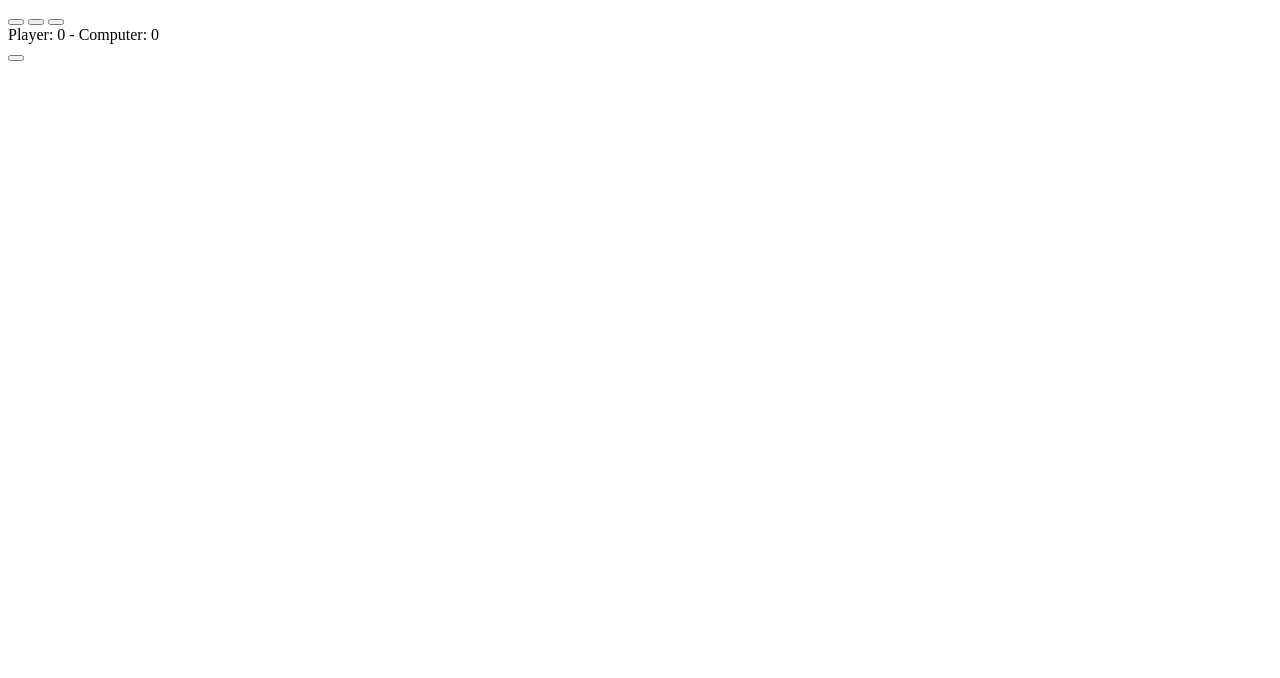
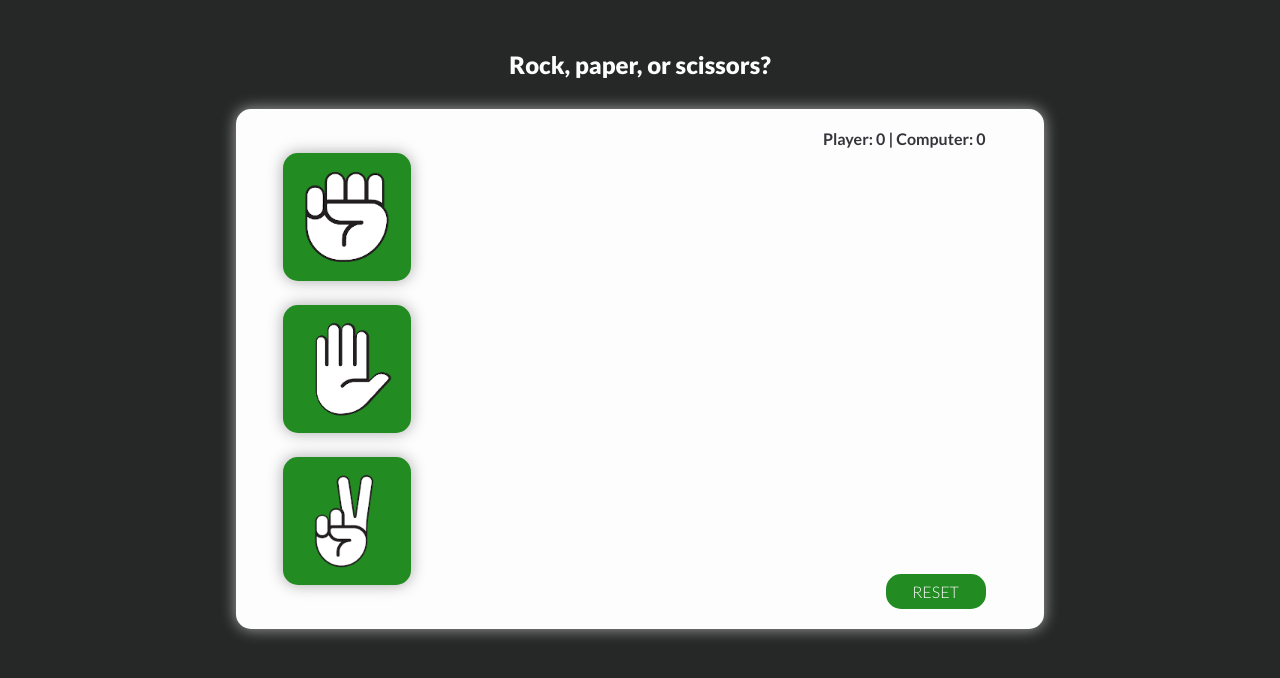
Before and after one commit to kmsedu/rock-paper-scissors, a plain HTML site: page index.html in a window 1280 px wide. Drawn offline with Linux system fonts and the light colour scheme.

Commit message:
Add images and credits for images to README.md Changes to ./index.html to accommodate ./styles/style.css Write UI logic in index.html & ./styles/style.css Rewrite JS game logic to handle UI

```diff
--- a/index.html
+++ b/index.html
@@ -4,26 +4,32 @@
     <meta charset="UTF-8">
     <meta http-equiv="X-UA-Compatible" content="IE=edge">
     <meta name="viewport" content="width=device-width, initial-scale=1.0">
+    <link rel="stylesheet" href="./styles/style.css">
+    <link rel="preconnect" href="https://fonts.googleapis.com">
+    <link rel="preconnect" href="https://fonts.gstatic.com" crossorigin>
+    <link href="https://fonts.googleapis.com/css2?family=Lato:wght@100;300;400;700;900&display=swap" rel="stylesheet">
     <script src="./scripts/script.js" defer></script>
     <title>Rock Paper Scissors</title>
 </head>
 <body>
+    <h1 id="title">Rock, paper, or scissors?</h1>
     <div id="main-container">
         <div id="left-side">
             <div id="player-options">
-                <button id="rock" class="icon"></button>
-                <button id="paper" class="icon"></button>
-                <button id="scissors" class="icon"></button>
+                <button id="rock" class="icon"><img src="./images/rock.png"></button>
+                <button id="paper" class="icon"><img src="./images/paper.png"></button>
+                <button id="scissors" class="icon"><img src="./images/scissors.png"></button>
             </div>
         </div>
         <div id="right-side">
-            <div id="score">Player: 0 - Computer: 0</div>
+            <div id="score">Player: 0 | Computer: 0</div>
             <div id="game-window">
-                <div id="player-selection"></div>
-                <div id="computer-selection"></div>
+                <div id="player-selection" class="icon large"></div>
+                <p id="vs-text"></p>
+                <div id="computer-selection" class="icon large"></div>
             </div>
             <div id="text-window"></div>
-            <button id="reset-button"></button>
+            <button id="reset-button">RESET</button>
         </div>
     </div>
 </body>
--- a/scripts/script.js
+++ b/scripts/script.js
@@ -2,34 +2,70 @@ const MOVES = ['ROCK', 'PAPER', 'SCISSORS'];
 const WINS = ['ROCKSCISSORS', 'PAPERROCK', 'SCISSORSPAPER'];
 let computerPlay = () => MOVES[Math.floor(Math.random() * 3)];
 let playerSelection;
-let playerWins;
-let computerWins;
+let playerWins = 0;
+let computerWins = 0;
 
-function getPlayerSelection() {
-    playerSelection = undefined;
+function displayChoices(playerSelection, computerSelection) {
+    const playerIcon = document.querySelector('#player-selection');
+    const computerIcon = document.querySelector('#computer-selection');
 
-    while(!playerSelection) {
-        playerSelection = prompt("Rock, Paper or Scissors?").toUpperCase();
-
-        if (!MOVES.includes(playerSelection)) {
-            alert("Invalid input, try again.")
-            playerSelection = undefined;
-        }
-    }
-    return playerSelection;
+    playerIcon.innerHTML = `<img src="./images/${playerSelection.toLowerCase()}.png">`
+    computerIcon.innerHTML = `<img src="./images/${computerSelection.toLowerCase()}.png">`
 }
 
 function playRound(playerSelection, computerSelection) {
     playerSelection = playerSelection.toUpperCase();
+    const score = document.getElementById('score');
+    const vsText = document.getElementById('vs-text');
+
+    vsText.textContent = `VS`
+    displayChoices(playerSelection, computerSelection);
 
     if (playerSelection == computerSelection) {
         return `Draw, you played ${playerSelection}, and it does nothing against the computer's ${computerSelection}!`;
     } else if (WINS.includes(playerSelection + computerSelection)) {
         playerWins++;
+        score.textContent = `Player: ${playerWins} | Computer: ${computerWins}`;
         return `Win, your ${playerSelection} beats the computer's ${computerSelection}!`;
     } else {
         computerWins++;
+        score.textContent = `Player: ${playerWins} | Computer: ${computerWins}`;
         return `Lose, the computer's ${computerSelection} beats your ${playerSelection}..`;
     }
+}
+
+function resetGame() {
+    playerWins = 0;
+    computerWins = 0;
+    playerSelection = undefined;
+
+    const playerIcon = document.querySelector('#player-selection');
+    const computerIcon = document.querySelector('#computer-selection');
+    const textWindow = document.querySelector('#text-window');
+    const score = document.getElementById('score');
+    const vsText = document.getElementById('vs-text');
+
+    vsText.textContent = ``
+    playerIcon.innerHTML = ``
+    computerIcon.innerHTML = ``
+    score.textContent = `Player: ${playerWins} | Computer: ${computerWins}`;
+    textWindow.textContent = ``
 
 }
+
+const playerOptions = document.querySelectorAll('#player-options > button');
+if (!playerSelection) {
+    playerOptions.forEach(button => {
+        button.addEventListener('click', e => {
+            if (MOVES.some(ele => e.path[1].id.toUpperCase() == ele)) {
+                playerSelection = e.path[1].id.toUpperCase();
+                const textWindow = document.querySelector('#text-window');
+                textWindow.textContent = playRound(playerSelection, computerPlay());
+            }
+        });
+    });
+}
+
+const resetButton = document.querySelector('#reset-button');
+
+resetButton.addEventListener('click', resetGame);
--- /dev/null
+++ b/styles/style.css
@@ -0,0 +1,143 @@
+* {
+    font-family: 'Lato', sans-serif;
+}
+
+body {
+    background: rgb(38, 39, 39);
+}
+
+#title {
+    color: #FDFDFD;
+    text-align: center;
+    font-size: 24px;
+    opacity: 100%;
+    font-weight: 900;
+    margin: 50px 0 -50px 0;
+}
+
+.icon {
+    height: 128px;
+    width: 128px;
+    margin: 0;
+    padding: 0;
+    border-radius: 15px;
+    box-shadow: 0 0 15px darkgray;
+    display: flex;
+    justify-content: center;
+    align-items: center;
+}
+
+#player-options button:hover {
+    border: 1px solid lightgray;
+}
+
+#player-options button:active {
+    transform: scale(96%);
+    transition: 0.1s;
+}
+
+
+
+img {
+    height: 75%;
+    width: 75%;
+    opacity: 100%;
+}
+
+.large {
+    width: 256px;
+    height: 256px;
+    box-shadow: none;
+    filter: invert(100%);
+}
+
+button {
+    border: none;
+    background: forestgreen;
+}
+
+#main-container {
+    background: #FDFDFD;
+    display: flex;
+    width: 60vw;
+    height: 60vh;
+    margin: 10vh auto;
+    padding: 20px;
+    border-radius: 15px;
+    box-shadow: 0 0 15px darkgray;
+}
+
+#left-side {
+    flex: 1;
+}
+
+#player-options {
+    display: flex;
+    flex-direction: column;
+    justify-content: space-evenly;
+    align-items: center;
+    height: 100%;
+}
+
+
+#right-side {
+    margin-right: 5%;
+    flex: 3;
+    display: flex;
+    flex-flow: column nowrap;
+}
+
+#score {
+    align-self: flex-end;
+    font-weight: 700;
+    color: #35343b;
+}
+
+#game-window {
+    justify-self: center;
+    display: flex;
+    align-items: center;
+    justify-content: space-evenly;
+    flex: none;
+    height: 80%;
+    margin-right: 8%;
+}
+
+#text-window {
+    flex: 1;
+    align-self: center;
+    justify-content: center;
+    font-size: 18px;
+    font-style: italic;
+    color: #35343b;
+    width: 60%;
+    height: 25%;
+    text-align: center;
+    margin-right: 10%;
+}
+
+#reset-button {
+    align-self: flex-end;
+    height: 35px;
+    width: 100px;
+    background: forestgreen;
+    color: white;
+    font-size: 16px;
+    font-weight: 300;
+    border-radius: 15px;
+}
+
+#reset-button:hover {
+    background: darkgreen;
+}
+
+#reset-button:active {
+    transform: scale(0.95);
+    transition: 0.05s;
+}
+
+#vs-text {
+    font-weight: 900;
+    font-size: 26px;
+    color: #35343b;
+}
```
Also changed, not shown: images/paper.png (added), images/rock.png (added), images/scissors.png (added), 1 other file.
